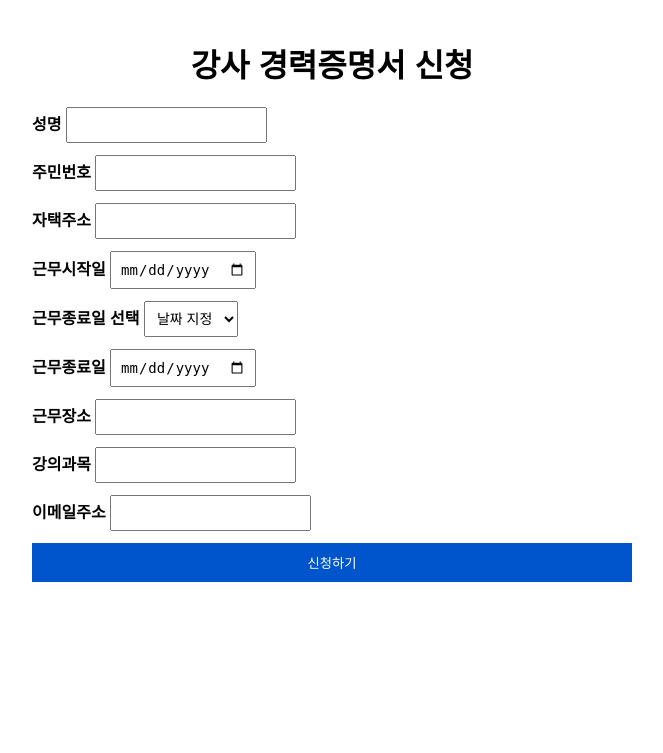
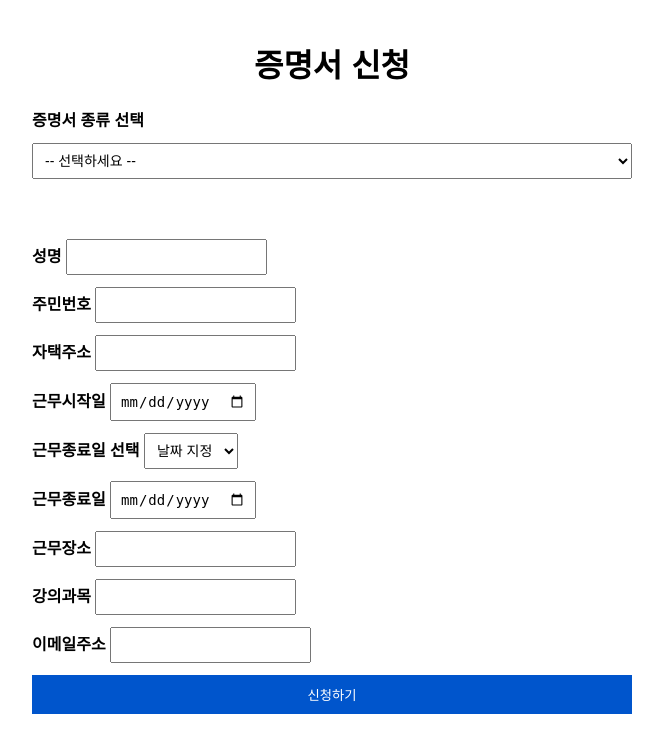
Before and after one commit to saedam2025/certificate_webapp, a Python web app: template templates/form.html in a window 1280 px wide. Shown: the top 753 px of the page, without its empty margins (308-971 px from the left). Run offline with Jinja, Linux system fonts and the light colour scheme; the template is opened without the code that fills it, so the values that code supplies are empty.

Commit message:
Add files via upload

```diff
--- a/certificate_template.html
+++ b/certificate_template.html
@@ -2,7 +2,7 @@
 <html lang="ko">
 <head>
   <meta charset="UTF-8">
-  <title>강사 활동 증명서</title>
+  <title></title>
   <style>
     @page {
       size: A4 portrait;
@@ -66,7 +66,7 @@
   </style>
 </head>
 <body>
-  <h1>강사 활동 증명서</h1>
+<h2 style="text-align: center;">{{ 증명서종류 }}</h2>
   <div class="code">{{ 발급번호 }}</div>
 
   <table>
--- a/templates/admin.html
+++ b/templates/admin.html
@@ -25,6 +25,7 @@
       <tr>
         <th>No</th>
         <th>신청일</th>
+        <th>증명서종류</th>
         <th>성명</th>
         <th>주민번호</th>
         <th>과목</th>
@@ -43,6 +44,7 @@
       <tr>
         <td>{{ (total_count - ((page - 1) * 10 + loop.index0)) }}</td>
         <td>{{ row.신청일 }}</td>
+        <td>{{ row.증명서종류 }}</td>
         <td>{{ row.성명 }}</td>
         <td>{{ row.주민번호 }}</td>
         <td>{{ row.강의과목 }}</td>
--- a/templates/form.html
+++ b/templates/form.html
@@ -26,8 +26,20 @@
   </script>
 </head>
 <body>
-  <h1>강사 경력증명서 신청</h1>
+  <h1>증명서 신청</h1>
   <form method="POST" action="/submit">
+
+<label for="certificate_type">증명서 종류 선택</label>
+<select name="증명서종류" id="certificate_type" required>
+  <option value="">-- 선택하세요 --</option>
+  <option value="강사경력(활동)증명서">강사경력(활동)증명서</option>
+  <option value="강사 해촉증명서">강사 해촉증명서</option>
+  <option value="코디 경력증명서">코디 경력증명서</option>
+  <option value="코디 재직증명서">코디 재직증명서</option>
+  <option value="코디 해촉증명서">코디 해촉증명서</option>
+</select>
+<br><br>
+
     <label>성명 <input type="text" name="성명" required></label>
     <label>주민번호 <input type="text" name="주민번호" required></label>
     <label>자택주소 <input type="text" name="자택주소" required></label>
```
Also changed, not shown: app.py (+7 -1 lines).
